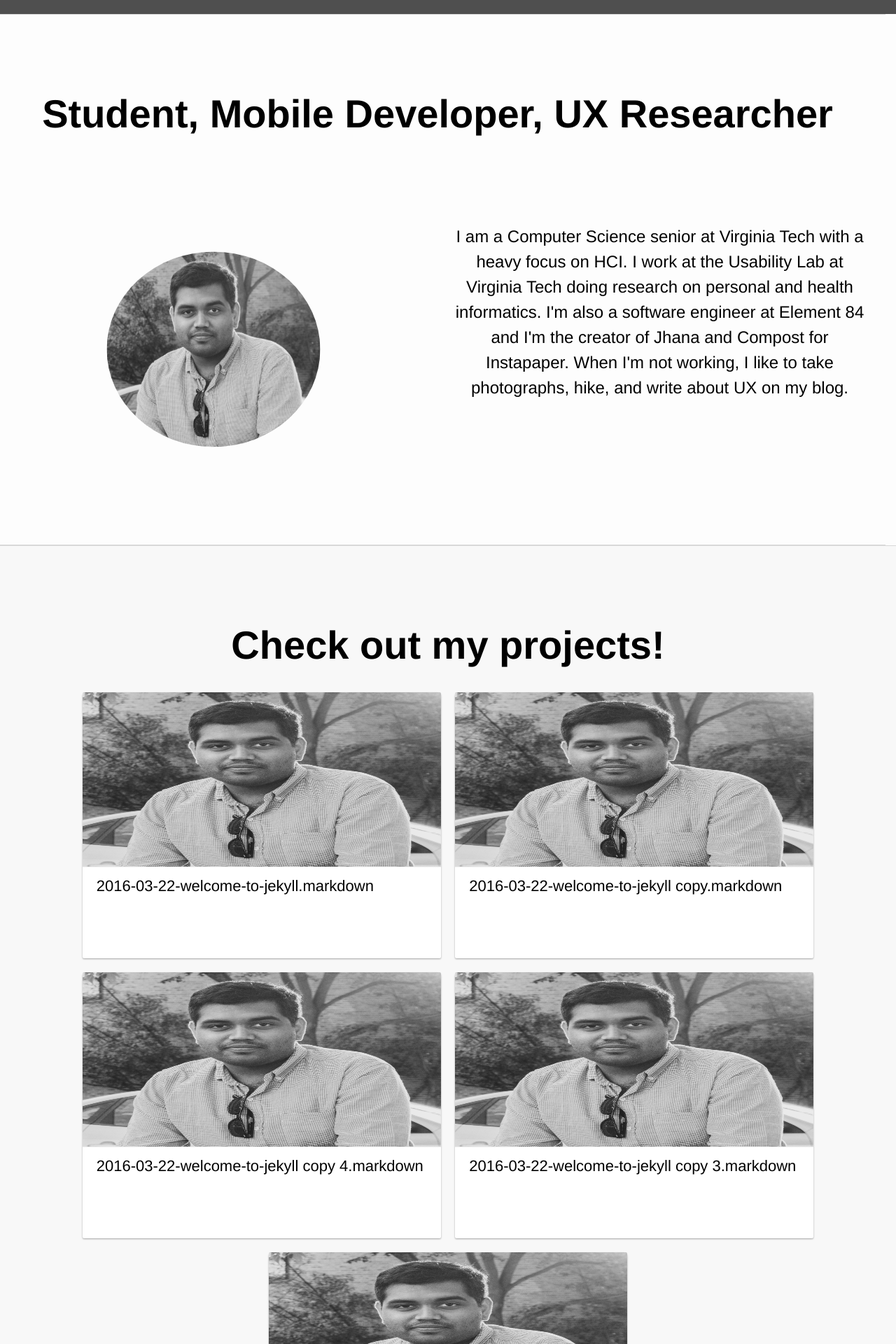
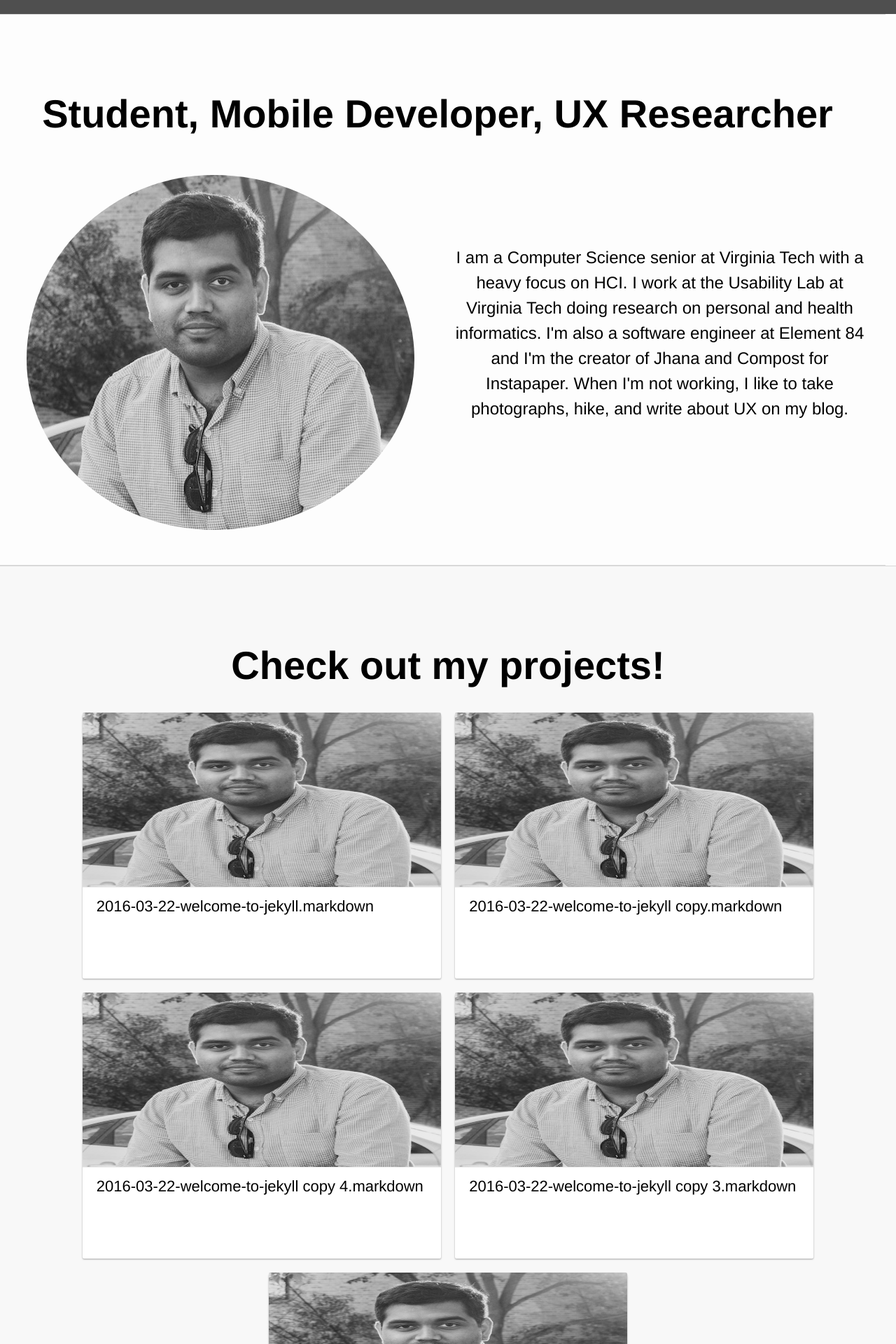
Before and after one commit to jayprat95/jayprat95.github.io, a Jekyll site: the page built from index.html, in a window 1280 px wide. Shown: the part 772-2692 px from the top of the page at 70% size. Built offline with Jekyll 4.4.1, drawn with Linux system fonts in a browser that asks for light colours; nearby versions of some CDN libraries; some of the changed text lies outside the part shown; grey boxes are pictures that could not be loaded.

Commit message:
added more stuff

```diff
--- a/css/main.scss
+++ b/css/main.scss
@@ -125,22 +125,27 @@ $on-laptop:        800px;
 }
 
 .about-section {
+
 }
 
 #about-title {
 	text-align: center;
 	color: black;
 	padding-top: 100px;
+	padding-bottom: 30px;
 	font-size: 3.5em;
 	font-weight: bold;
 }
 
 .img-circle {
-	-webkit-transform: scale(0.5);
-	 border-radius: 50%;
+	padding-left: 20px;
+	padding-bottom: 20px;
 }
 
 #about-pic {
+	text-align: center;
+	padding-bottom: 30px;
+
 }
 
 #about-description {
--- a/index.html
+++ b/index.html
@@ -15,6 +15,7 @@ layout: default
 
 <div style="width:100%;border-top: 1px solid #D8D8D8;
 border-bottom: 1px solid #D8D8D8;" class="row">
+  <section class="about-section">
           <h1 id="about-title">Student, Mobile Developer, UX Researcher</h1>
       <div id="about-pic" class="col-md-6">
         <img class="img-circle" src="../img/about_img.jpg" alt="Mountain View"> </img>
@@ -22,6 +23,7 @@ border-bottom: 1px solid #D8D8D8;" class="row">
       <div id="about-description" class="col-md-6">
         <p>I am a Computer Science senior at Virginia Tech with a heavy focus on HCI. I work at the Usability Lab at Virginia Tech doing research on personal and health informatics. I'm also a software engineer at Element 84 and I'm the creator of Jhana and Compost for Instapaper. When I'm not working, I like to take photographs, hike, and write about UX on my blog. </p>
       </div>
+  </section>
 </div>
 
 
@@ -42,16 +44,6 @@ border-bottom: 1px solid #D8D8D8;">
 
 </div>
 
-
-<section class="zero">
-<code>@include outer-container;</code>
-  <div id="alpha">
-    <code>@include span-columns(6);</code>
-  </div>
-  <div id="beta">
-    <code>@include span-columns(6);<br></code>
-  </div>
-</section>
 
 
 
```
Also changed, not shown: img/about_img.jpg, 4 other files. Lines whose indentation alone changed are shown as unchanged.
